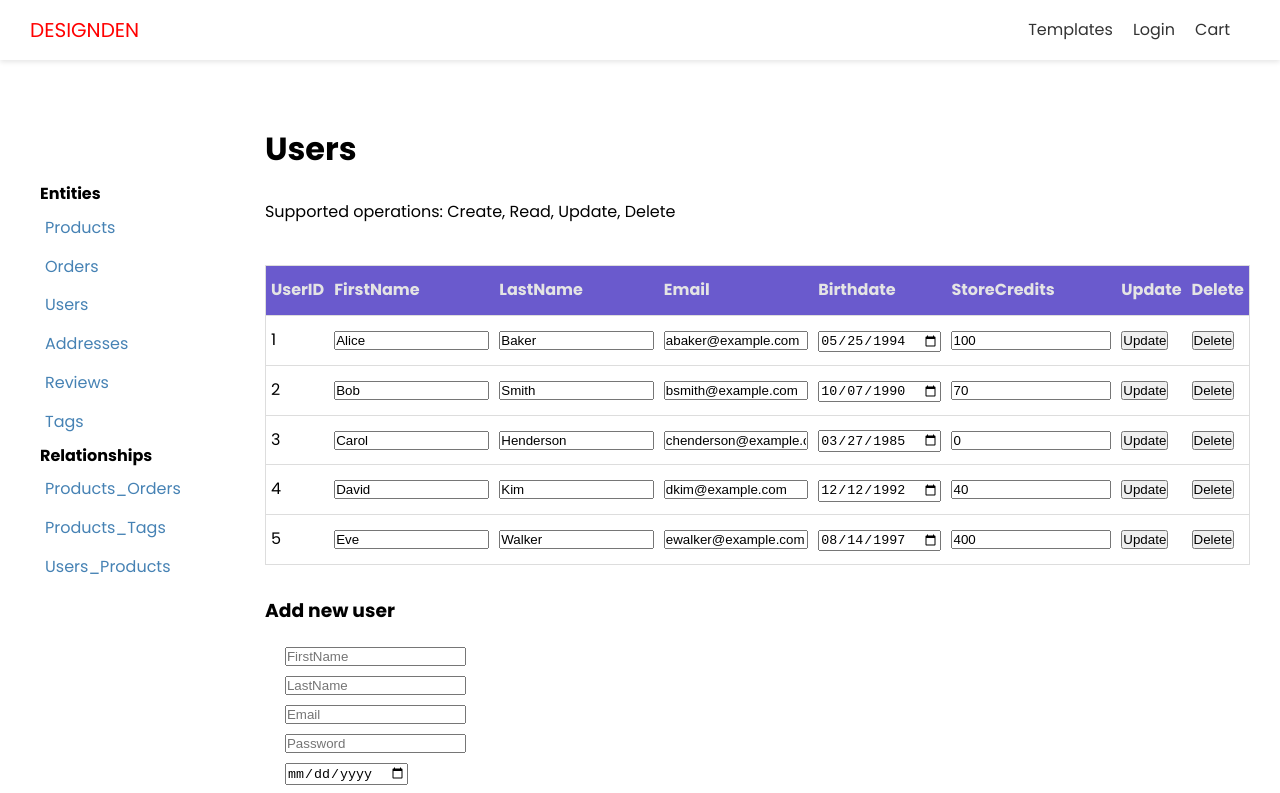
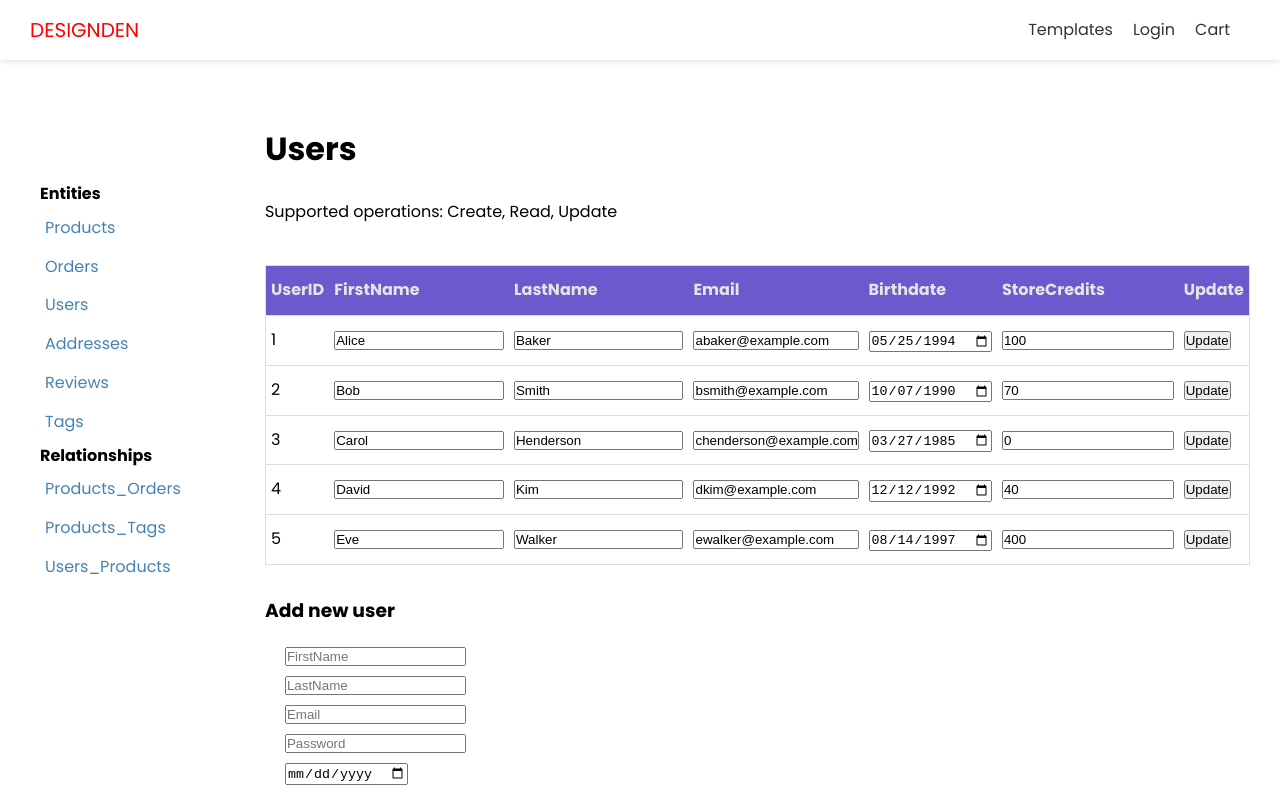
Before and after one commit to jonah0502/DesignDen, a Next.js app in the folder designden-frontend/: page /admin/users in a window 1280 px wide. Shown: the top 793 px of the page. Built offline with nearby package versions, Linux system fonts and the light colour scheme.

Commit message:
Remove delete from users for now

```diff
--- a/designden-frontend/pages/admin/users.js
+++ b/designden-frontend/pages/admin/users.js
@@ -10,7 +10,6 @@ const userHeaders = [
   "Birthdate",
   "StoreCredits",
   "Update",
-  "Delete",
 ];
 
 const usersData = [
@@ -66,16 +65,10 @@ export default function UsersPage() {
     setUsers(newUsers);
   };
 
-  const handleRowDelete = (index) => (event) => {
-    const newUsers = [...users];
-    newUsers.splice(index, 1);
-    setUsers(newUsers);
-  };
-
   return (
     <Layout>
       <h1>Users</h1>
-      <p>Supported operations: Create, Read, Update, Delete</p>
+      <p>Supported operations: Create, Read, Update</p>
       <br />
       <div className={styles.tableContainer}>
         <table>
@@ -133,9 +126,6 @@ export default function UsersPage() {
                 <td>
                   <button>Update</button>
                 </td>
-                <td>
-                  <button onClick={handleRowDelete(index)}>Delete</button>
-                </td>
               </tr>
             ))}
           </tbody>
```
